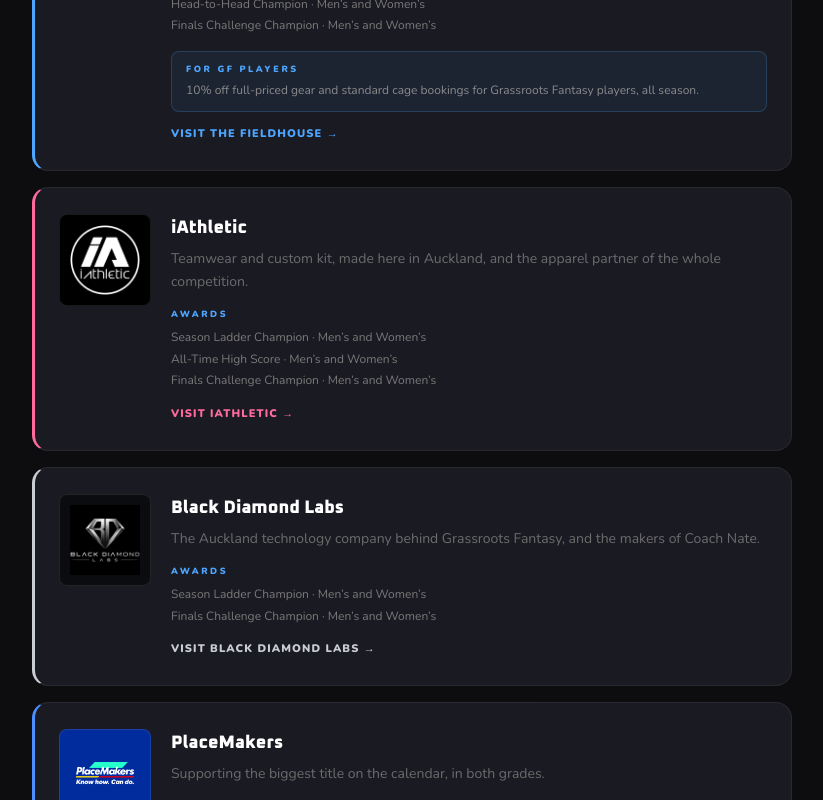
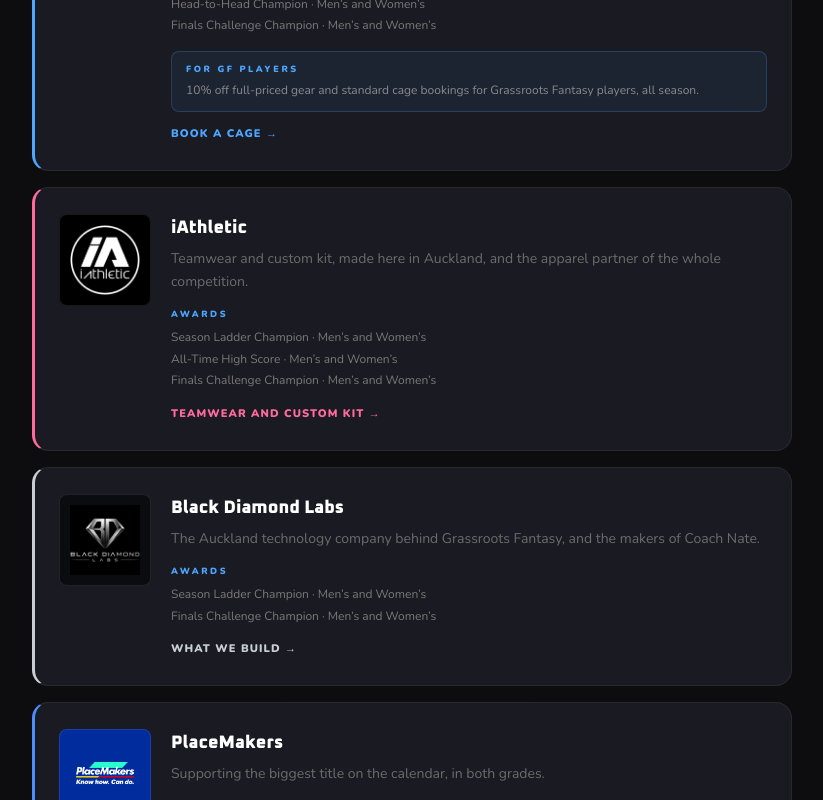
Before and after one commit to N8Nuks/grassrootsfantasy, a Next.js app: page /nfs/sponsors in a window 1280 px wide. Shown: the part 480-1280 px from the top of the page, without its empty margins (228-1051 px from the left). Built offline with nearby package versions, Linux system fonts and the light colour scheme; no server answers.

Commit message:
Deep links with labels on the sponsors page

```diff
--- a/app/nfs/sponsors/page.tsx
+++ b/app/nfs/sponsors/page.tsx
@@ -17,6 +17,9 @@ type Partner = {
      that colour rather than sitting the logo on ours. */
   tile?: string
   site?: string
+  /* What the link actually goes to, so it isn't a generic "visit" — a booking
+     page and a teamwear range want different words. */
+  siteLabel?: string
   what: string
   awards: string[]
   offer?: string
@@ -30,7 +33,8 @@ const PARTNERS: Partner[] = [
     confirmed: true,
     logo: '/sponsors/fieldhouse.png',
     tile: '#02132D',
-    site: 'https://fieldhouse.co.nz',
+    site: 'https://fieldhouse.setmore.com/',
+    siteLabel: 'Book a cage',
     accent: '#4DA6FF',
     what: 'Indoor training and batting cages in Pakuranga, and our exclusive equipment and cage partner for the season.',
     awards: [
@@ -46,7 +50,8 @@ const PARTNERS: Partner[] = [
     confirmed: true,
     logo: '/sponsors/iathletic.png',
     tile: '#000000',
-    site: 'https://iathletic.co.nz',
+    site: 'https://iathletic.co.nz/pages/teamwear',
+    siteLabel: 'Teamwear and custom kit',
     accent: '#FF6B9D',
     what: 'Teamwear and custom kit, made here in Auckland, and the apparel partner of the whole competition.',
     awards: [
@@ -75,6 +80,7 @@ const PARTNERS: Partner[] = [
     logo: '/sponsors/bdl.png',
     tile: '#0A0C10',
     site: 'https://blackdiamondlabs.co.nz',
+    siteLabel: 'What we build',
     accent: '#C9CDD4',
     what: 'The Auckland technology company behind Grassroots Fantasy, and the makers of Coach Nate.',
     awards: [
@@ -89,6 +95,7 @@ const PARTNERS: Partner[] = [
     logo: '/sponsors/placemakers.png',
     tile: '#012C9E',
     site: 'https://www.placemakers.co.nz',
+    siteLabel: 'Find your local store',
     accent: '#4D8DFF',
     what: 'Supporting the biggest title on the calendar, in both grades.',
     awards: [
@@ -188,7 +195,7 @@ export default function Sponsors() {
                         <a href={p.site} target="_blank" rel="noopener noreferrer"
                           className="inline-block text-[11px] font-black uppercase tracking-widest"
                           style={{ color: p.accent, marginTop: '14px' }}>
-                          Visit {p.name} →
+                          {p.siteLabel ?? `Visit ${p.name}`} →
                         </a>
                       )}
                     </div>
```
